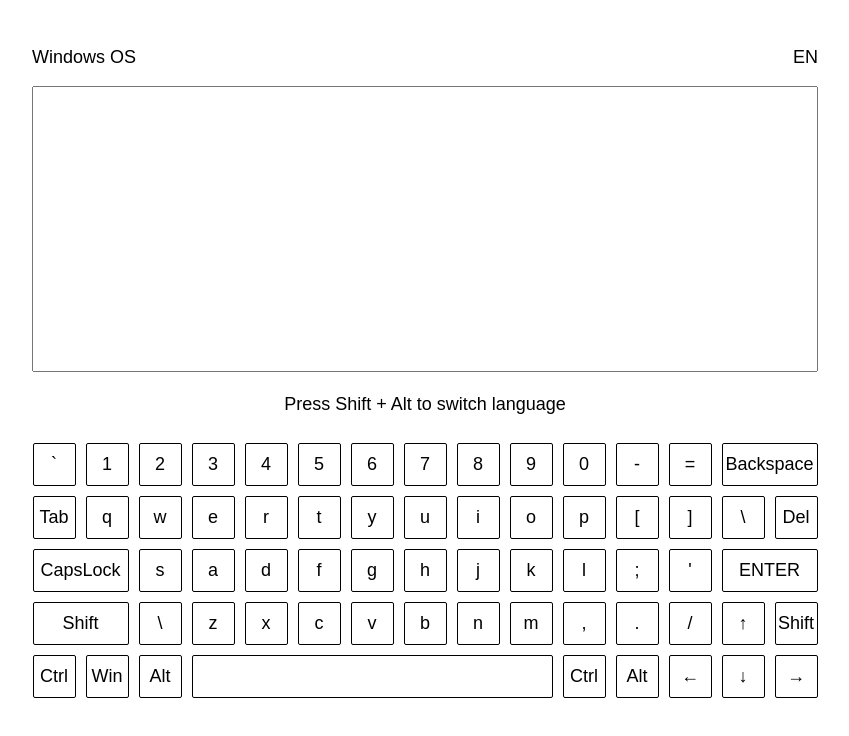
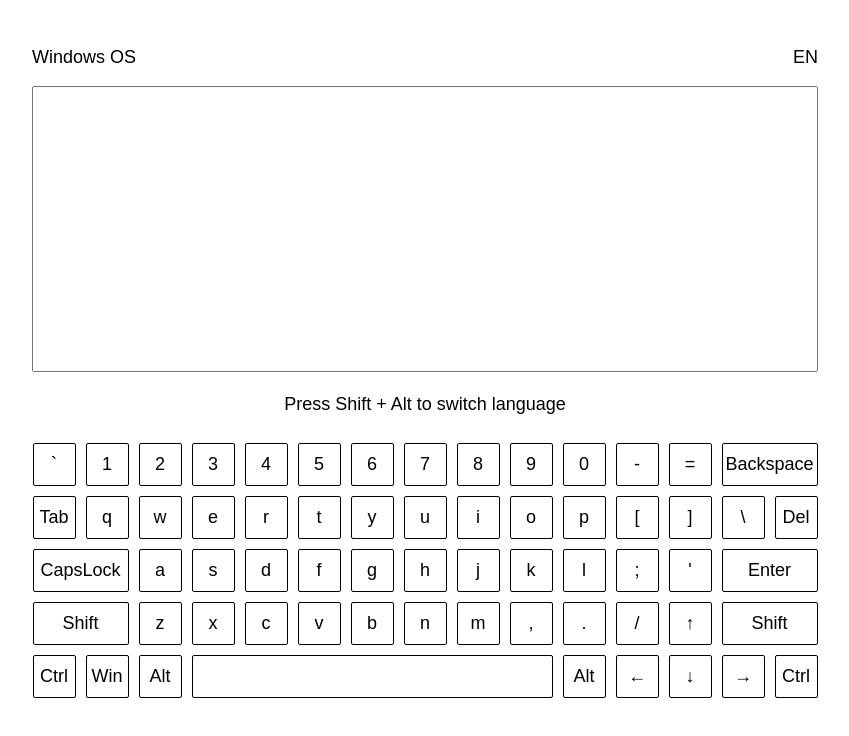
Before and after one commit to ankmsn/virtual-keyboard, a website: page index.html in a window 1280 px wide. Shown: the whole page, without its empty margins (215-1064 px from the left). Drawn offline with Linux system fonts and the light colour scheme.

Commit message:
feat: add object keys

```diff
--- a/script.js
+++ b/script.js
@@ -1,5 +1,5 @@
 
-document.body.insertAdjacentHTML('beforeend', `
+document.body.insertAdjacentHTML('afterbegin', `
 <div class="wrapper">
   <div class="textarea">
     <div class="top-text">
@@ -16,34 +16,210 @@ document.body.insertAdjacentHTML('beforeend', `
 `);
 
 const grid = document.querySelector('.grid');
-const letters = ['`','1', '2', '3', '4', '5', '6', '7', '8', '9', '0', '-', '=', 'Backspace',
+const lettersEng = ['`','1', '2', '3', '4', '5', '6', '7', '8', '9', '0', '-', '=', 'Backspace',
     'Tab', 'q', 'w', 'e', 'r', 't', 'y', 'u', 'i', 'o', 'p', '[', ']', '\\','Del',
-    's', 'a', 'CapsLock', 'd', 'f', 'g', 'h', 'j', 'k', 'l', ';', "'", '\\',
-    'z', 'ENTER', 'Shift', 'x','c', 'v', 'b', 'n', 'm', ',', '.', '/', '↑', 'Shift',
-    'Ctrl', 'Win', 'Alt', 'Ctrl', 'Alt', ' ', '←', '↓', '→'
+    'a', 's', 'CapsLock', 'd', 'f', 'g', 'h', 'j', 'k', 'l', ';', "'",
+        'z', 'x', 'Enter', 'Shift','c', 'v', 'b', 'n', 'm', ',', '.', '/', ' ↑ ', 'Ctrl',
+    'Win', 'Shift', 'Alt', 'Alt', ' ← ', ' ↓ ', ' ', ' → ', 'Ctrl'
   ];
 
-letters.forEach(letter => {
-  const cell = document.createElement('div');
-  cell.textContent = letter;
-  cell.classList.add('cell');
-  grid.appendChild(cell);
+  const lettersEngShift = ['~','!', '@', '#', '$', '%', '^', '&', '*', '(', ')', '_', '+', 'Backspace',
+    'Tab', 'q', 'w', 'e', 'r', 't', 'y', 'u', 'i', 'o', 'p', '{', '}', '|','Del',
+    'a', 's', 'CapsLock', 'd', 'f', 'g', 'h', 'j', 'k', 'l', ':', '"',
+        'z', 'x', 'Enter', 'Shift','c', 'v', 'b', 'n', 'm', '<', '>', '?', ' ↑ ', 'Ctrl',
+    'Win', 'Shift', 'Alt', 'Alt', ' ← ', ' ↓ ', ' ', ' → ', 'Ctrl'
+  ];
+
+let letters = lettersEng;
+
+  letters.forEach(letter => {
+    const cell = document.createElement('div');
+    cell.textContent = letter;
+    cell.classList.add('cell');
+    grid.appendChild(cell);
+  });
+
+  const cells = document.querySelectorAll('.cell');
+  const textarea = document.getElementById('area');
+
+
+  const keys = {
+    'Backquote': cells[0],
+    'Digit1': cells[1],
+    'Digit2': cells[2],
+    'Digit3': cells[3],
+    'Digit4': cells[4],
+    'Digit5': cells[5],
+    'Digit6': cells[6],
+    'Digit7': cells[7],
+    'Digit8': cells[8],
+    'Digit9': cells[9],
+    'Digit0': cells[10],
+    'Minus': cells[11],
+    'Equal': cells[12],
+    'Backspace': cells[13],
+    'Tab': cells[14],
+    'KeyQ': cells[15],
+    'KeyW': cells[16],
+    'KeyE': cells[17],
+    'KeyR': cells[18],
+    'KeyT': cells[19],
+    'KeyY': cells[20],
+    'KeyU': cells[21],
+    'KeyI': cells[22],
+    'KeyO': cells[23],
+    'KeyP': cells[24],
+    'BracketLeft': cells[25],
+    'BracketRight': cells[26],
+    'Backslash': cells[27],
+    'Delete': cells[28],
+    'KeyA': cells[29],
+    'KeyS': cells[30],
+    'CapsLock': cells[31],
+    'KeyD': cells[32],
+    'KeyF': cells[33],
+    'KeyG': cells[34],
+    'KeyH': cells[35],
+    'KeyJ': cells[36],
+    'KeyK': cells[37],
+    'KeyL': cells[38],
+    'Semicolon': cells[39],
+    'Quote': cells[40],
+    'KeyZ': cells[41],
+    'KeyX': cells[42],
+    'Enter': cells[43],
+    'ShiftLeft': cells[44],
+    'KeyC': cells[45],
+    'KeyV': cells[46],
+    'KeyB': cells[47],
+    'KeyN': cells[48],
+    'KeyM': cells[49],
+    'Comma': cells[50],
+    'Period': cells[51],
+    'Slash': cells[52],
+    'ArrowUp': cells[53],
+    'ControlLeft': cells[54],
+    'MetaLeft': cells[55],
+    'ShiftRight': cells[56],
+    'AltLeft': cells[57],
+    'AltRight': cells[58],
+    'ArrowLeft': cells[59],
+    'ArrowDown': cells[60],
+    'Space': cells[61],
+    'ArrowRight': cells[62],
+    'ControlRight': cells[63]
+  }
+
+
+  function updateKeysContent() {
+
+
+     for (let i=0; i<letters.length; i++){
+
+      cells[i].textContent = lettersEngShift[i]
+     }
+
+      // for (let key in keys) {
+
+      //     console.log(keys[key].textContent , lettersEngShift[key])
+      //     keys[key].textContent = lettersEngShift[key];
+
+      // }
+
+  }
+
+
+document.addEventListener('keydown', (event) => {
+  const key = event.code;
+  const content = keys[key].textContent
+  if (key in keys) {
+    keys[key].style.backgroundColor = 'lightblue';
+    keys[key].style.transform = 'scale(0.9)';
+  }
+
+  if (key === 'ShiftRight' || key === 'ShiftLeft' || key === 'CapsLock') {
+     updateKeysContent();
+  }
+
+  if (content.length === 1) {
+    textarea.value += content;
+  }
+
+
 });
 
 
-const cells = document.querySelectorAll('.cell');
-cells.forEach(cell => {
-  cell.addEventListener('click', () => {
-    cell.style.backgroundColor = 'lightblue';
-    cell.style.transform = 'scale(0.9)';
-    setTimeout(() => {
-      cell.style.backgroundColor = '';
-      cell.style.transform = '';
-    }, 300);
-  });
+document.addEventListener('keyup', (event) => {
+  const key = event.code;
+  if (key in keys) {
+    keys[key].style.backgroundColor = '';
+    keys[key].style.transform = '';
+  }
 });
 
 
-document.addEventListener('click',(event) => {
-console.log(event.target)
-})
+
+
+
+
+
+// document.addEventListener('keydown', (event) => {
+//     const key = event.key;
+//     cells.forEach(cell => {
+//       if (cell.textContent === key) {
+//         cell.style.backgroundColor = 'lightblue';
+//         cell.style.transform = 'scale(0.9)';
+//       }
+//     });
+
+//     if (key === 'Backspace') {
+//       textarea.value = textarea.value.slice(0, -1);
+//     } else if (key.length === 1) {
+//       textarea.value += key;
+//     }
+//   });
+
+//   document.addEventListener('keyup', (event) => {
+//     const key = event.key;
+//     const cells = document.querySelectorAll('.cell');
+
+//     cells.forEach(cell => {
+//       if (cell.textContent === key) {
+//         cell.style.backgroundColor = '';
+//         cell.style.transform = '';
+//       }
+//     });
+//   });
+
+// cells.forEach(cell => {
+//   cell.addEventListener('click', () => {
+//     const key = cell.textContent;
+//     if (key === 'Backspace') {
+//       textarea.value = textarea.value.slice(0, -1);
+//     } else if (key === 'ENTER') {
+//       textarea.value += '\n';
+//     } else if (key === 'Tab') {
+//       textarea.value += '\t';
+//     } else if (key === 'Space') {
+//       textarea.value += ' ';
+//     } else if (key.length === 1) {
+//       textarea.value += key;
+//     }
+//     cell.style.backgroundColor = 'lightblue';
+//     cell.style.transform = 'scale(0.9)';
+//     setTimeout(() => {
+//       cell.style.backgroundColor = '';
+//       cell.style.transform = '';
+//     }, 300);
+//   });
+// });
+
+
+
+
+// console.log(cells.innerText)
+
+
+// const obj = {
+
+// }
--- a/style.css
+++ b/style.css
@@ -75,6 +75,13 @@ textarea {
     grid-column-end: 3;
   }
 
+  .cell:nth-child(57) {
+    grid-row-start: 4;
+    grid-row-end: 4;
+    grid-column-start: 14;
+    grid-column-end: 16;
+  }
+
   .cell:nth-child(62) {
     grid-row-start: 5;
     grid-row-end: 5;
```
